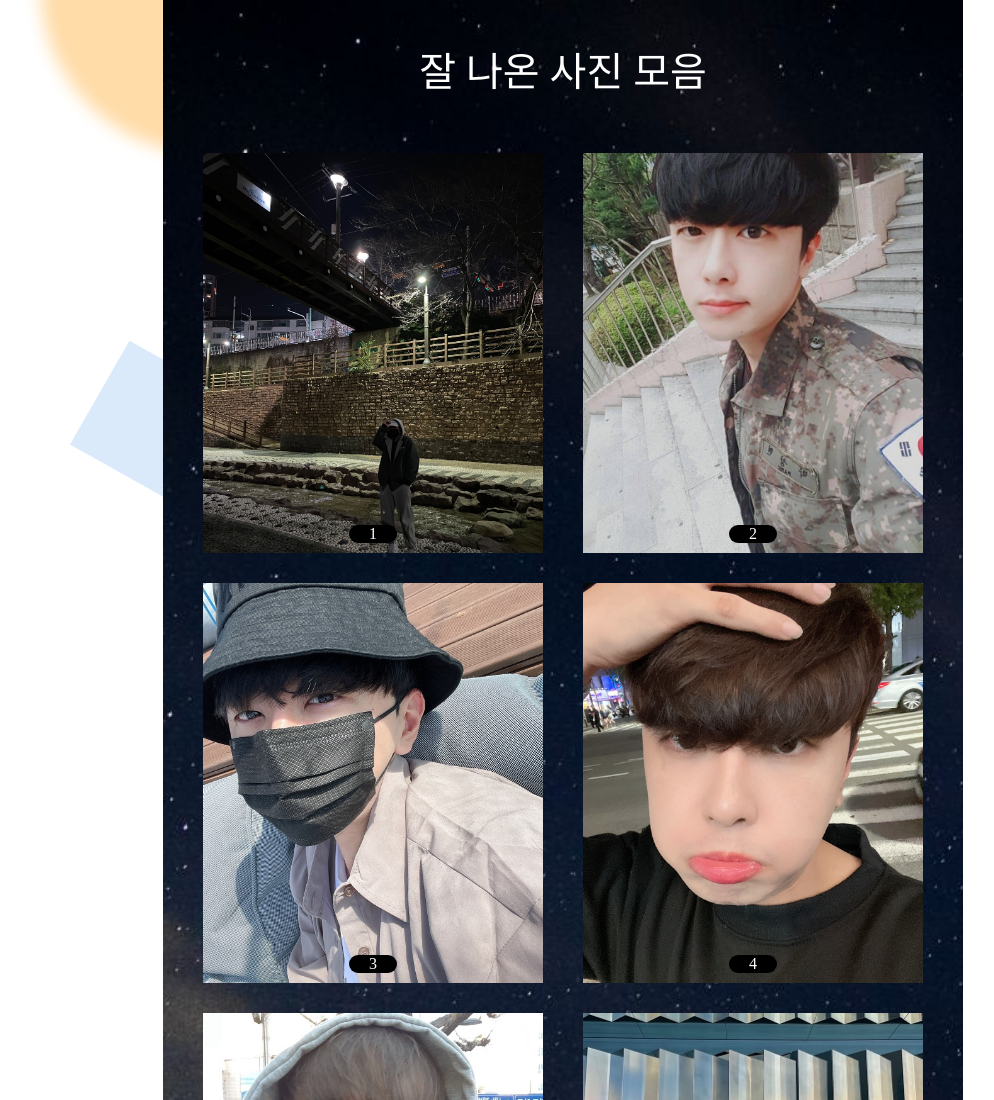
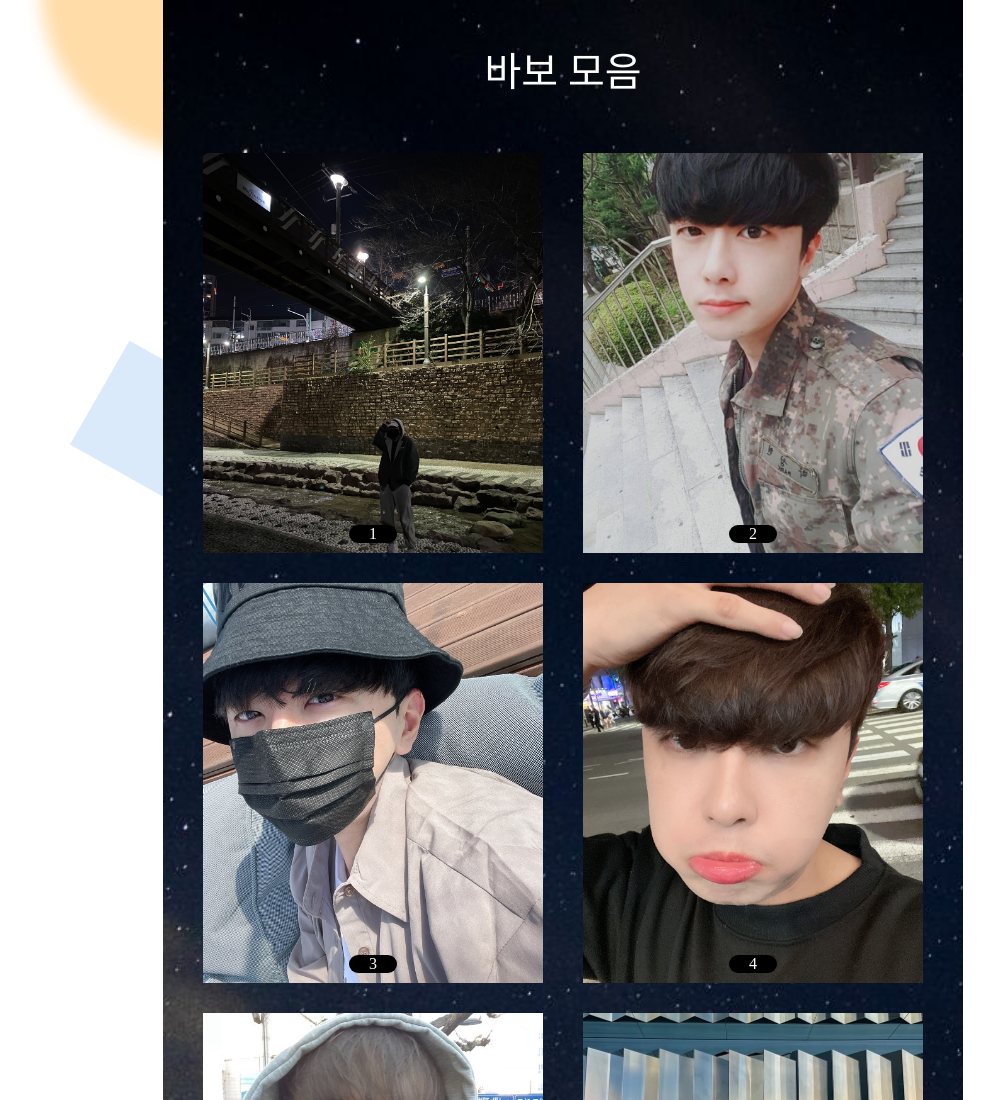
Before and after one commit to Duggy95/sunghyun, a plain HTML site: page index.html in a window 1280 px wide. Shown: the top 1100 px of the page, without its empty margins (77-1071 px from the left). Drawn offline with Linux system fonts and the light colour scheme; a web font is replaced by a local one.

Commit message:
Update index.html

```diff
--- a/index.html
+++ b/index.html
@@ -116,7 +116,7 @@ body {
 <body>
     <div class = "container">
         <div class = "top">
-            <p class = "t-title"> 잘 나온 사진 모음 </p>
+            <p class = "t-title"> 바보 모음 </p>
         </div>
     <div class = "photos">
         <div id="image1" class ="photo-frame">
```
